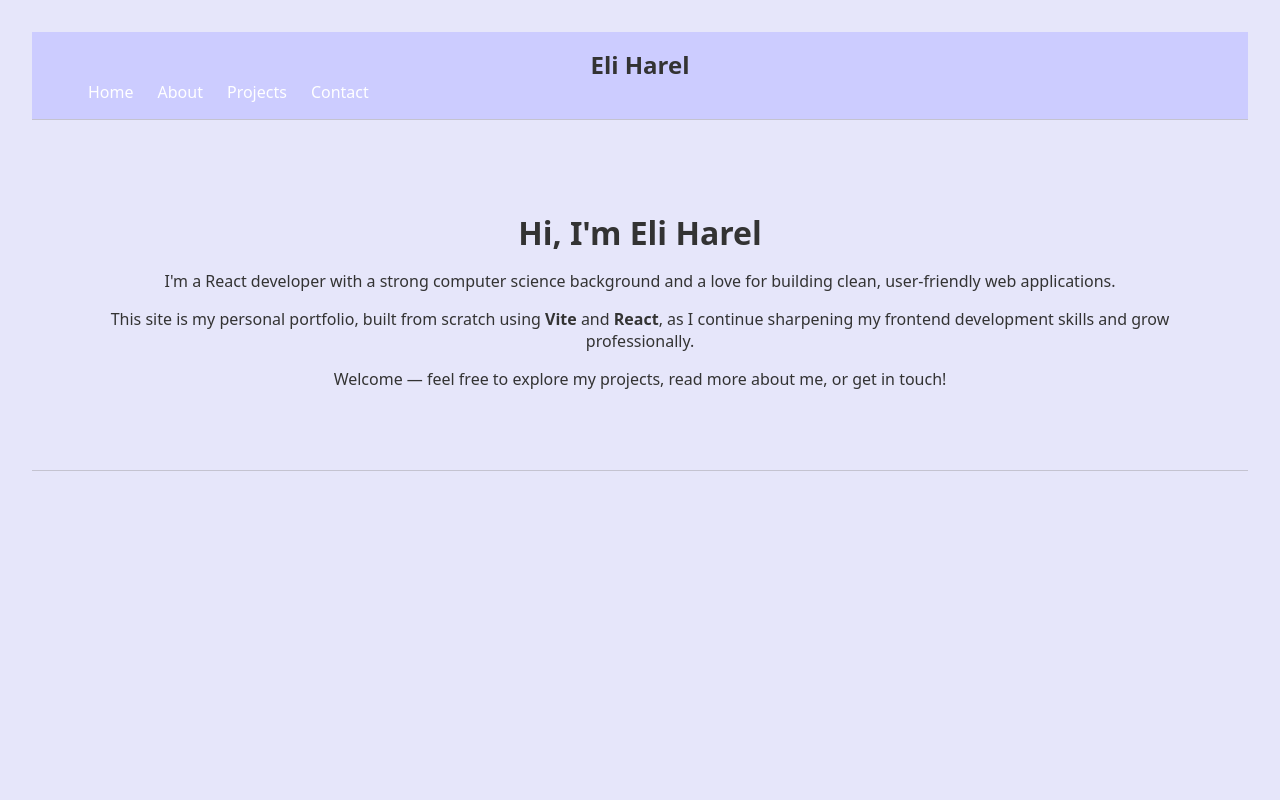
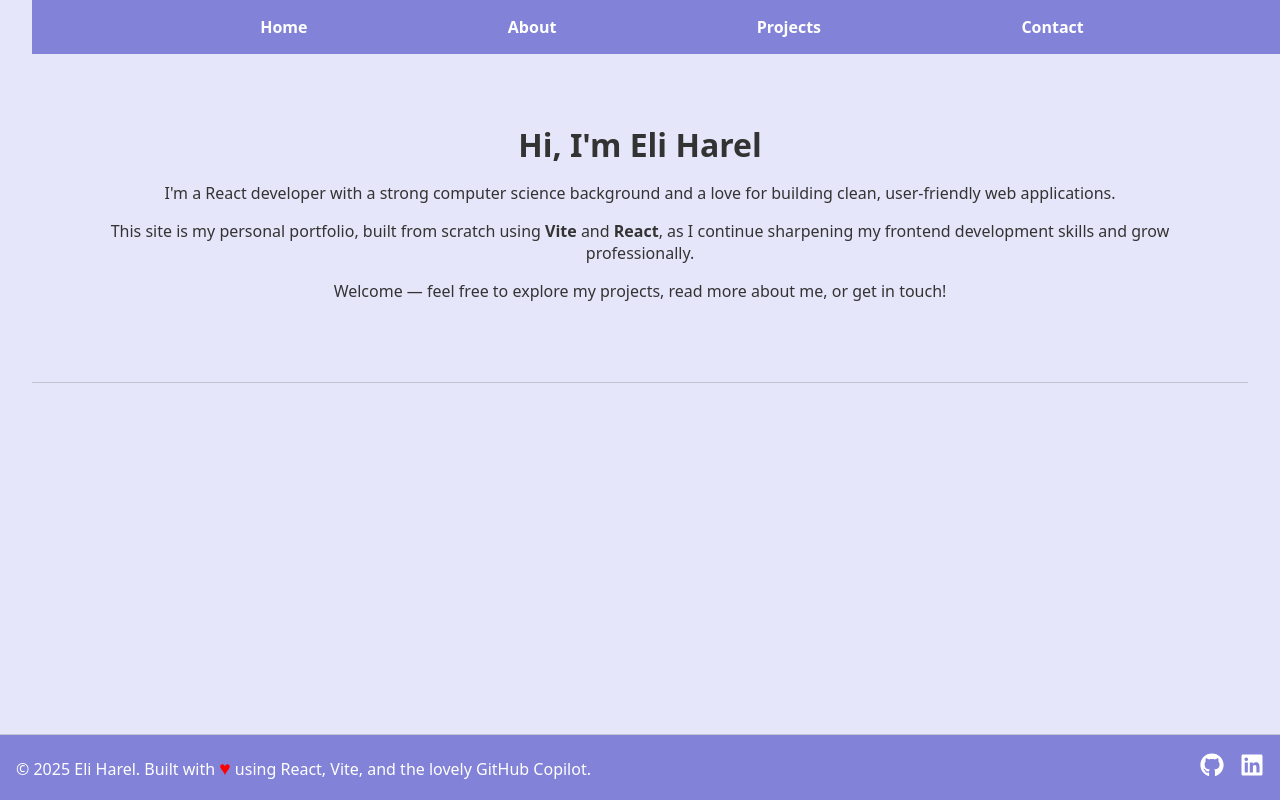
Before and after one commit to eharel/portfolio, a React (Vite) app: page / in a window 1280 px wide. Built offline with nearby package versions, Linux system fonts and the light colour scheme.

Commit message:
Fix Footer links and add images to projects

```diff
--- a/package.json
+++ b/package.json
@@ -12,6 +12,7 @@
   "dependencies": {
     "react": "^19.1.0",
     "react-dom": "^19.1.0",
+    "react-icons": "^5.5.0",
     "react-router-dom": "^7.6.0"
   },
   "devDependencies": {
--- a/src/App.tsx
+++ b/src/App.tsx
@@ -5,8 +5,10 @@ import About from "./pages/About";
 import Projects from "./pages/Projects";
 import Contact from "./pages/Contact";
 import NavBar from "./components/NavBar";
+import Footer from "./components/Footer";
 import "./style.css";
 import "./App.css";
+import NotFound from "./pages/NotFound";
 
 function App() {
   return (
@@ -18,7 +20,9 @@ function App() {
           <Route path="/about" element={<About />} />
           <Route path="/projects" element={<Projects />} />
           <Route path="/contact" element={<Contact />} />
+          <Route path="/*" element={<NotFound />} />
         </Routes>
+        <Footer />
       </BrowserRouter>
     </>
   );
--- /dev/null
+++ b/src/components/Footer.tsx
@@ -0,0 +1,32 @@
+import { FaGithub, FaLinkedin } from "react-icons/fa";
+
+export default function Footer() {
+  return (
+    <footer className="footer">
+      <p className="footer-text">
+        © 2025 Eli Harel. Built with <span className="footer-heart">♥</span>{" "}
+        using React, Vite, and the lovely GitHub Copilot.
+      </p>
+      <div className="footer-links">
+        <a
+          href="https://github.com/eharel"
+          target="_blank"
+          rel="noopener noreferrer"
+          className="footer-link"
+          title="GitHub" /* Tooltip text for GitHub */
+        >
+          <FaGithub size={24} />
+        </a>
+        <a
+          href="https://github.com/eharel"
+          target="_blank"
+          rel="noopener noreferrer"
+          className="footer-link"
+          title="LinkedIn" /* Tooltip text for LinkedIn */
+        >
+          <FaLinkedin size={24} />
+        </a>
+      </div>
+    </footer>
+  );
+}
--- a/src/components/NavBar.tsx
+++ b/src/components/NavBar.tsx
@@ -3,27 +3,25 @@ import "../style.css";
 
 export default function NavBar() {
   return (
-    // <nav style={styles.nav} className="navBar">
     <nav className="navbar">
-      <div style={styles.logo}>Eli Harel</div>
-      <ul style={styles.navLinks}>
-        <li style={styles.navItem}>
-          <NavLink to="/" style={styles.link}>
+      <ul className="navbar-list">
+        <li className="navbar-item">
+          <NavLink to="/" className="navbar-link">
             Home
           </NavLink>
         </li>
-        <li style={styles.navItem}>
-          <NavLink to="/about" style={styles.link}>
+        <li className="navbar-item">
+          <NavLink to="/about" className="navbar-link">
             About
           </NavLink>
         </li>
-        <li style={styles.navItem}>
-          <NavLink to="/projects" style={styles.link}>
+        <li className="navbar-item">
+          <NavLink to="/projects" className="navbar-link">
             Projects
           </NavLink>
         </li>
-        <li style={styles.navItem}>
-          <NavLink to="/contact" style={styles.link}>
+        <li className="navbar-item">
+          <NavLink to="/contact" className="navbar-link">
             Contact
           </NavLink>
         </li>
@@ -32,32 +30,32 @@ export default function NavBar() {
   );
 }
 
-const styles = {
-  nav: {
-    display: "flex",
-    justifyContent: "space-between",
-    alignItems: "center",
-    padding: "1rem 2rem",
-    backgroundColor: "#333",
-    color: "#fff",
-  },
-  logo: {
-    fontSize: "1.5rem",
-    fontWeight: "bold",
-  },
-  navLinks: {
-    listStyle: "none",
-    display: "flex",
-    margin: 0,
-    padding: 0,
-  },
-  navItem: {
-    marginLeft: "1.5rem",
-  },
-  link: {
-    textDecoration: "none",
-    color: "#fff",
-    fontSize: "1rem",
-    transition: "color 0.3s",
-  },
-};
+// const styles = {
+//   nav: {
+//     display: "flex",
+//     justifyContent: "space-between",
+//     alignItems: "end",
+//     padding: "1rem 2rem",
+//     backgroundColor: "#333",
+//     color: "#fff",
+//   },
+//   logo: {
+//     fontSize: "1.5rem",
+//     fontWeight: "bold",
+//   },
+//   navLinks: {
+//     listStyle: "none",
+//     display: "flex",
+//     margin: 0,
+//     padding: 0,
+//   },
+//   navItem: {
+//     marginLeft: "1.5rem",
+//   },
+//   link: {
+//     textDecoration: "none",
+//     color: "#fff",
+//     fontSize: "1rem",
+//     transition: "color 0.3s",
+//   },
+// };
--- /dev/null
+++ b/src/components/ProjectCard.tsx
@@ -0,0 +1,19 @@
+import type { Project } from "../types";
+import "../style.css";
+
+interface ProjectCardProps {
+  project: Project;
+  onClick: (project: Project) => void; // Callback for handling clicks
+}
+
+export default function ProjectCard({ project, onClick }: ProjectCardProps) {
+  return (
+    <div
+      className="project-card"
+      onClick={() => onClick(project)} // Trigger the callback with the project
+    >
+      <img src={project.image} alt={project.title} className="project-image" />
+      <p>{project.title}</p>
+    </div>
+  );
+}
--- /dev/null
+++ b/src/components/ProjectModal.tsx
@@ -0,0 +1,26 @@
+import type { Project } from "../types";
+import "../style.css";
+
+interface ProjectModalProps {
+  project: Project | null; // The selected project or null
+  onClose: () => void; // Callback to close the modal
+}
+
+export default function ProjectModal({ project, onClose }: ProjectModalProps) {
+  if (!project) return null; // Don't render anything if no project is selected
+
+  return (
+    <div className="project-modal">
+      <div className="project-modal-content">
+        <button className="project-modal-close" onClick={onClose}>
+          &times;
+        </button>
+        <h2>{project.title}</h2>
+        <p>{project.description}</p>
+        <a href={project.liveLink} target="_blank" rel="noopener noreferrer">
+          View Live Project
+        </a>
+      </div>
+    </div>
+  );
+}
--- /dev/null
+++ b/src/pages/NotFound.tsx
@@ -0,0 +1,16 @@
+import React from 'react';
+import { Link } from 'react-router-dom';
+
+const NotFound: React.FC = () => {
+    return (
+        <div style={{ textAlign: 'center', marginTop: '50px' }}>
+            <h1>404 - Page Not Found</h1>
+            <p>Sorry, the page you are looking for does not exist.</p>
+            <Link to="/" style={{ color: '#007bff', textDecoration: 'none' }}>
+                Go back to Home
+            </Link>
+        </div>
+    );
+};
+
+export default NotFound;
--- a/src/style.css
+++ b/src/style.css
@@ -1,7 +1,7 @@
 /* === Base Colors === */
 :root {
   --bg-main: #e6e6fa; /* Lavender Mist */
-  --bg-secondary: #ccccff; /* Lavender Blue */
+  --bg-secondary: #8282d8; /* Lavender Blue */
   --text-primary: #333333; /* Charcoal */
   --text-secondary: #555555; /* Slate Gray */
   --accent: #9370db; /* Soft Purple */
@@ -71,16 +71,186 @@ a:hover {
 /* === Navigation === */
 .navbar {
   background-color: var(--bg-secondary);
-  padding: 1rem 2rem;
-  border-bottom: 1px solid var(--border-color);
+  width: 100%; /* Ensure full width */
+  position: fixed; /* Fix the navbar to the top */
+  top: 0;
+  padding: 1rem 0; /* Remove side padding */
+  display: flex;
+  justify-content: center; /* Center the navbar items */
 }
 
-.nav-link {
-  margin-right: 1.5rem;
-  color: var(--text-primary);
-  font-weight: 500;
+.navbar-list {
+  display: flex;
+  justify-content: space-around; /* Spread items with moderate spacing */
+  align-items: center; /* Vertically align items */
+  list-style: none;
+  margin: 0;
+  padding: 0;
+  width: 80%; /* Adjust width to control spacing */
 }
 
-.nav-link:hover {
+.navbar-item {
+  margin: 0; /* Remove unnecessary margin */
+}
+
+.navbar-link {
+  color: white;
+  text-decoration: none;
+  font-weight: bold;
+  transition: color 0.3s ease;
+}
+
+.navbar-link:hover {
+  color: #00bcd4;
+  text-decoration: none;
+}
+
+/* === Footer === */
+.footer {
+  background-color: var(--bg-secondary);
+  color: white;
+  display: flex; /* Use flexbox for layout */
+  justify-content: space-between; /* Space out the content */
+  align-items: center; /* Vertically center the content */
+  padding: 1rem; /* Adjust padding for spacing */
+  font-size: 1rem;
+  border-top: 1px solid var(--border-color);
+  position: fixed; /* Fix the footer to the bottom of the screen */
+  bottom: 0;
+  left: 0;
+  width: 100%; /* Ensure it spans the full width */
+  margin: 0 auto; /* Center the footer content */
+  flex-wrap: wrap; /* Allow content to wrap if it overflows */
+  gap: 1rem; /* Add spacing between wrapped items */
+}
+
+.footer-text {
+  margin: 0;
+  font-size: 1rem;
+}
+
+.footer-heart {
+  color: red;
+  font-size: 1.2rem;
+}
+
+.footer-links {
+  display: flex;
+  gap: 1rem; /* Add spacing between the icons */
+  margin-right: 2rem;
+}
+
+.footer-link {
+  color: white;
+  text-decoration: none;
+  font-size: 1.5rem; /* Adjust icon size */
+  transition: color 0.3s ease;
+}
+
+.footer-link:hover {
+  color: #00bcd4; /* Change color on hover */
+}
+
+/* === Projects Container === */
+.projects-container {
+  display: grid; /* Use grid layout for better control */
+  grid-template-columns: repeat(
+    auto-fit,
+    minmax(300px, 1fr)
+  ); /* Up to 3 items per row */
+  gap: 2rem; /* Increase spacing between cards */
+  justify-content: center; /* Center the grid items */
+  padding: 2rem; /* Add padding around the container */
+}
+
+/* === Project Card === */
+.project-card {
+  width: 300px; /* Make the card bigger */
+  height: 200px; /* Adjust height to match the new size */
+  background-color: var(--bg-secondary); /* Background color */
+  color: white; /* Default text color */
+  border-radius: 12px; /* Slightly larger rounded corners */
+  overflow: hidden; /* Ensure content stays within bounds */
+  position: relative; /* For positioning child elements */
+  display: flex;
+  align-items: center;
+  justify-content: center;
+  text-align: center;
+  transition: transform 0.3s ease, opacity 0.3s ease; /* Smooth hover effects */
+  margin: 1rem; /* Add more spacing around the card */
+}
+
+.project-card:hover {
+  transform: scale(1.1); /* Slightly enlarge on hover */
+  opacity: 0.85; /* Faint fade-out effect */
+}
+
+.project-card p {
+  position: absolute;
+  top: 50%; /* Position text vertically at the center */
+  left: 50%; /* Position text horizontally at the center */
+  transform: translate(-50%, -50%); /* Center the text using transform */
+  font-size: 1rem; /* Default font size */
+  font-weight: bold;
+  opacity: 0; /* Hidden by default */
+  transition: opacity 0.3s ease, font-size 0.3s ease; /* Smooth fade-in and size change */
+  text-align: center; /* Ensure text is centered */
+}
+
+.project-card:hover p {
+  opacity: 1; /* Show text on hover */
+  font-size: 1.5rem; /* Make the text larger on hover */
+}
+
+.project-image {
+  width: 100%; /* Make the image take up the full width of the parent */
+  height: auto; /* Maintain the aspect ratio */
+  object-fit: cover; /* Ensure the image covers the container without distortion */
+  border-radius: 8px; /* Optional: Add rounded corners */
+}
+
+/* === Project Modal === */
+.project-modal {
+  position: fixed;
+  top: 0;
+  left: 0;
+  width: 100%;
+  height: 100%;
+  background-color: rgba(0, 0, 0, 0.5); /* Semi-transparent background */
+  display: flex;
+  align-items: center;
+  justify-content: center;
+  z-index: 1000; /* Ensure it appears above other elements */
+}
+
+.project-modal-content {
+  background-color: white;
+  padding: 2rem;
+  border-radius: 8px;
+  width: 90%;
+  max-width: 500px;
+  text-align: center;
+  position: relative;
+}
+
+.project-modal-close {
+  position: absolute;
+  top: 10px;
+  right: 10px;
+  background: none;
+  border: none;
+  font-size: 1.5rem;
+  cursor: pointer;
+}
+
+.project-modal a {
+  display: inline-block;
+  margin-top: 1rem;
   color: var(--accent);
+  text-decoration: none;
+  font-weight: bold;
 }
+
+.project-modal a:hover {
+  text-decoration: underline;
+}
--- /dev/null
+++ b/src/types.ts
@@ -0,0 +1,10 @@
+export interface Project {
+  id: string;
+  title: string;
+  description: string;
+  status: string;
+  gitHubLink: string;
+  liveLink: string;
+  technologies: string[];
+  image: string;
+}
```
Also changed, not shown: src/constants/projects.json (added, +32 -0 lines), src/pages/Projects.tsx (+26 -1 lines), public/images-projects/quizzy.png (added), 1 other file (tests, documents, lock files or other folders).
